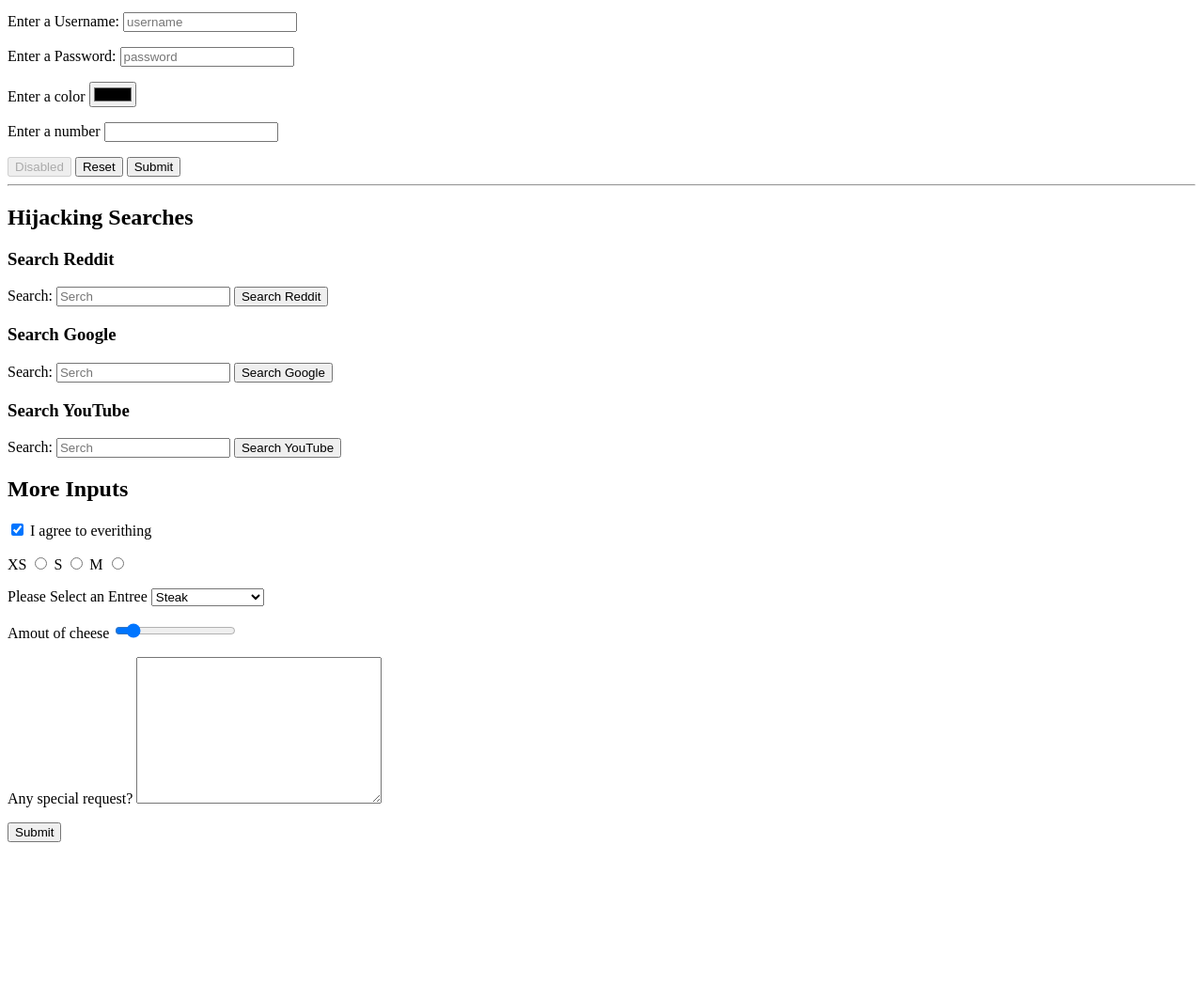
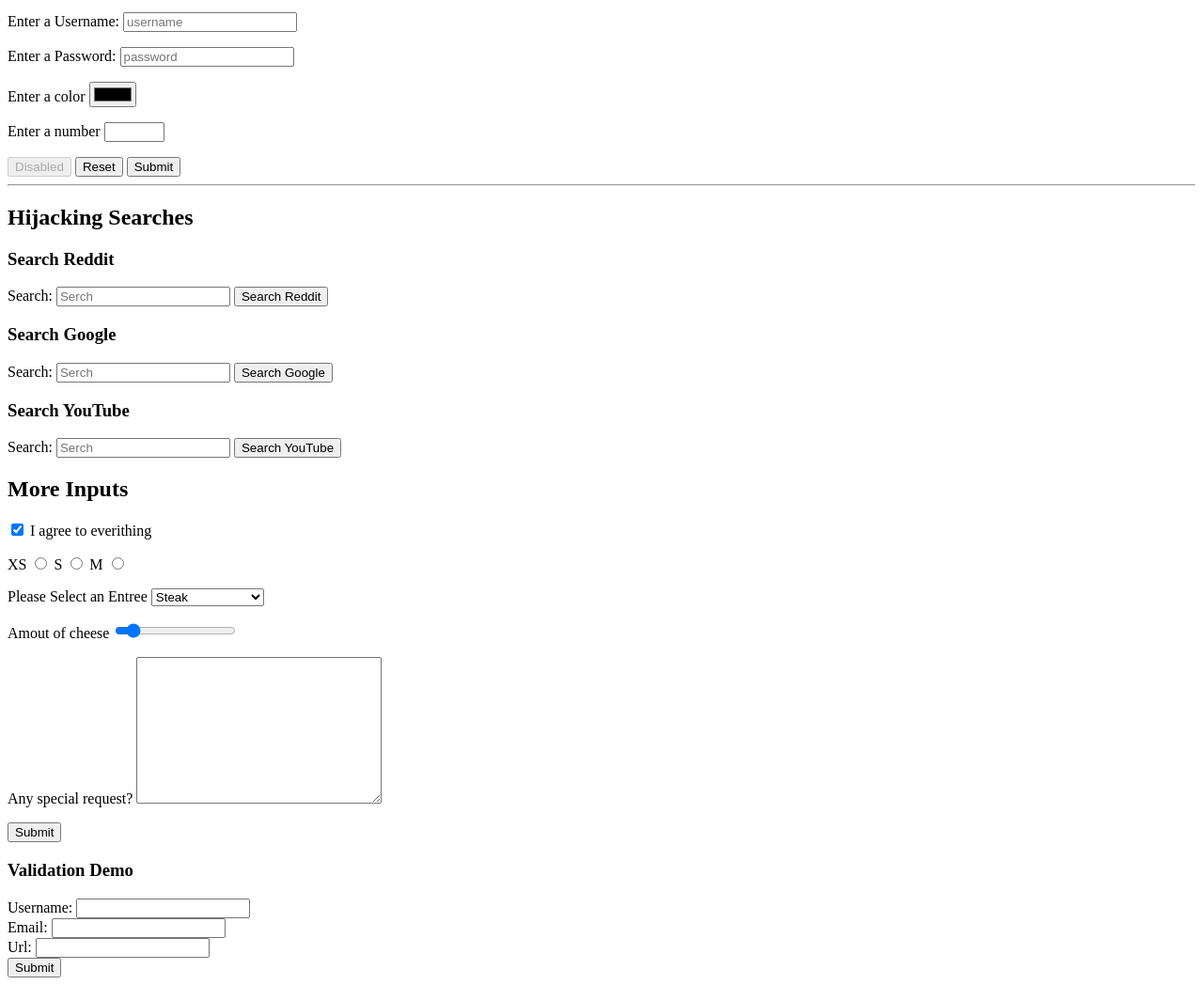
Before and after one commit to jucavi/WDBC, a plain HTML site: page HTML-forms-tables/forms.html in a window 1280 px wide. Shown: the part 104-1152 px from the top of the page at 94% size. Before the commit the page ends 1008 px from the top, so only its background shows below. Drawn offline with Linux system fonts and the light colour scheme.

Commit message:
Client side validations

```diff
--- a/HTML-forms-tables/forms.html
+++ b/HTML-forms-tables/forms.html
@@ -24,12 +24,12 @@
 
         <p>
             <label for="color">Enter a color</label>
-            <input type="color" name="color" id="color" placeholder="number" min=1 max=100 step=2>
+            <input type="color" name="color" id="color" placeholder="number">
         </p>
 
         <p>
             <label for="num">Enter a number</label>
-            <input type="number" name="number" id="num">
+            <input type="number" name="number" id="num" min=1 max=100 step=2>
         </p>
 
         <button disabled="disabled">Disabled</button>
@@ -94,6 +94,24 @@
             </textarea>
         </p>
         <button>Submit</button>
+
+        <h3>Validation Demo</h3>
+        <form action="/login">
+            <div>
+                <label for="username">Username:</label>
+                <input type="text" name="username" id="username" minlength=5 maxlength=20 required>
+            </div>
+            <div>
+                <label for="email">Email:</label>
+                <input type="email" name="" id="email" require>
+            </div>
+
+            <div>
+                <label for="url">Url:</label>
+                <input type="url" name="" id="url" require>
+            </div>
+            <button>Submit</button>
+        </form>
     </form>
 </body>
 </html>
```
